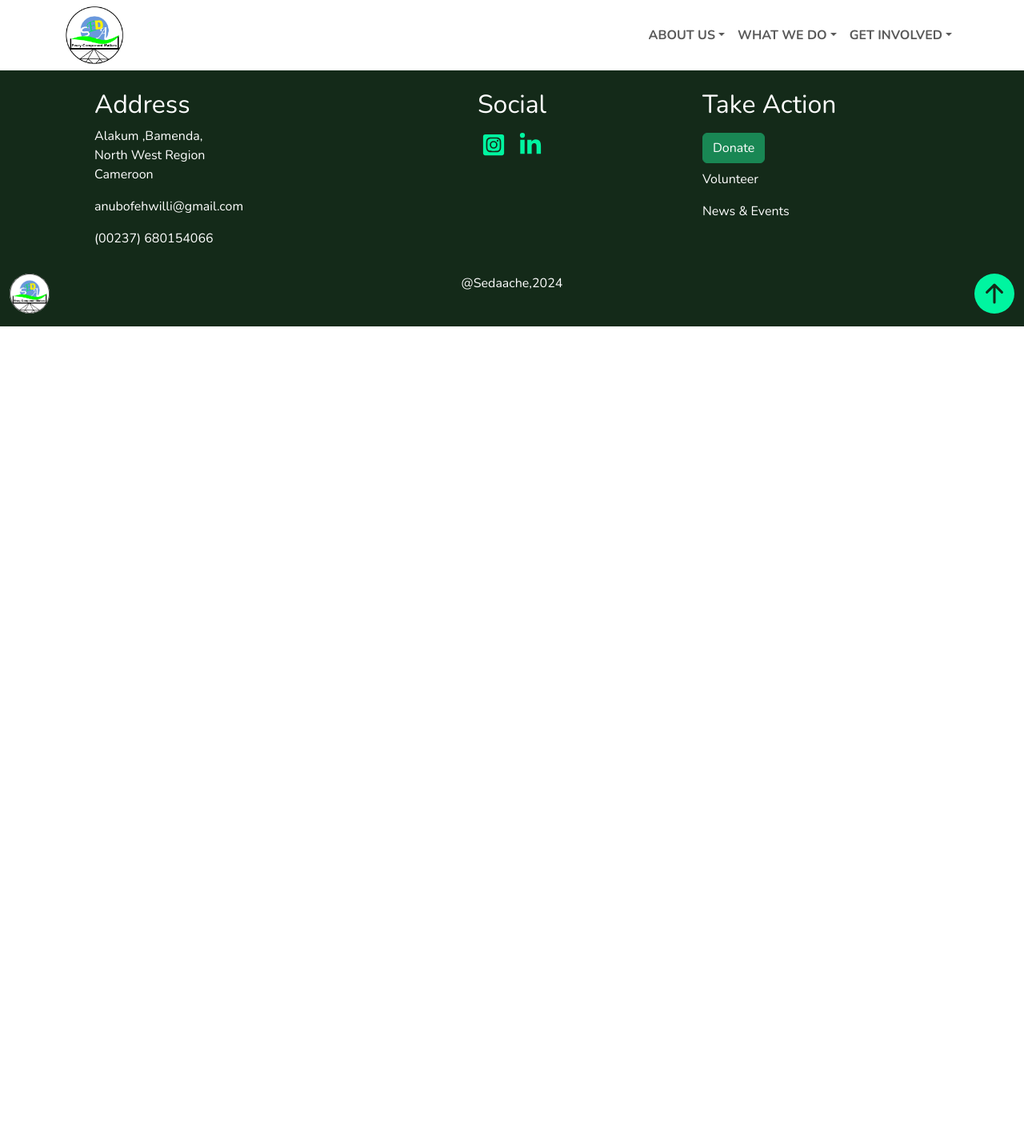
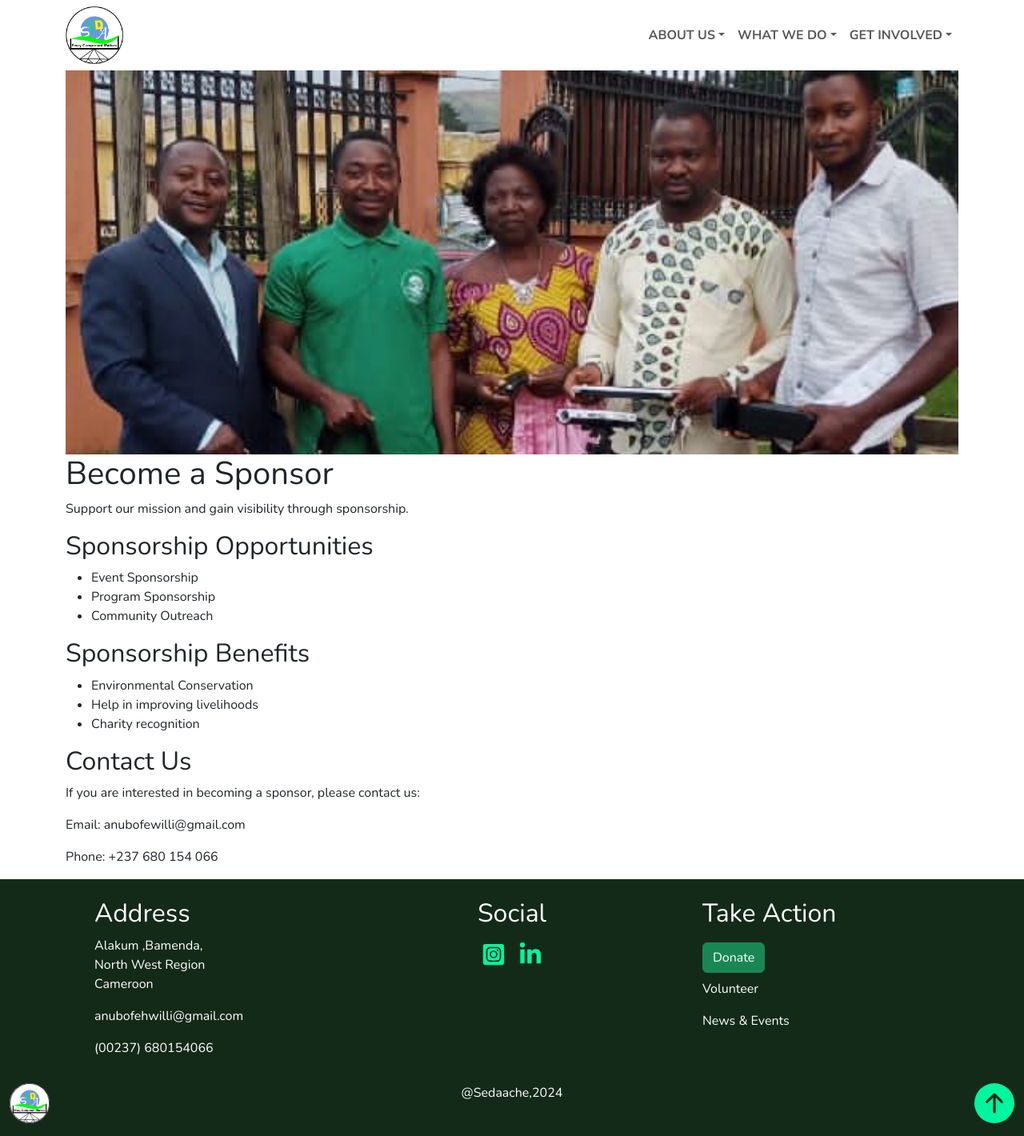
Before and after one commit to yvette809/seda, a React (Create React App) app: page /sponsors in a window 1280 px wide. Shown: the whole page at 80% size. Before the commit the page ends 800 px from the top, so only its background shows below. Built offline with nearby package versions, Linux system fonts and the light colour scheme; some icons are missing.

Commit message:
sponsorship page added

```diff
--- a/src/components/Navigation.jsx
+++ b/src/components/Navigation.jsx
@@ -8,7 +8,7 @@ import { Link,Outlet } from 'react-router-dom';
 function Navigation() {
   return (
     <>
-    <Navbar expand="md" className="main-nav" >
+    <Navbar expand="md" className="main-nav " >
       <Container>
         <Link to="/"><Navbar.Brand ><img src={logo} alt="seda logo" className="logo" /></Navbar.Brand></Link>
         <Navbar.Toggle aria-controls="basic-navbar-nav" />
--- a/src/index.css
+++ b/src/index.css
@@ -210,20 +210,18 @@ ul.objectives li {
   background-attachment: fixed;
   background-position: center;
   background-repeat: no-repeat;
+  width: 100%;
+  height: 60vh;
+  z-index: -1;
+}
+
+.content{
+  z-index: 1;
 }
 /* end of sponsors */
 /* donation */
 
-.content {
-  position: relative;
-  z-index: 1;
-  padding: 20px;
-  color: #ffffff;
-  height: 60vh;
-  border: 1px solid darkcyan;
-  background-color: red;
-  font-weight: 700;
-}
+
 /* Donation Styles */
 .donation-container {
   background-color: #f8f9fa; /* Set a background color */
--- a/src/pages/Sponsors.jsx
+++ b/src/pages/Sponsors.jsx
@@ -2,10 +2,40 @@ import React from 'react'
 
 const Sponsors = () => {
   return (
-    <div className='container-fluid sponsors'>
+    <div className="container">
+      <div className="sponsors"></div>
+      <div className="sponsorship-content">
+        <h1>Become a Sponsor</h1>
+        <p>Support our mission and gain visibility through sponsorship.</p>
 
+        <section className="sponsorship-opportunities">
+          <h2>Sponsorship Opportunities</h2>
+          <ul>
+            <li>Event Sponsorship</li>
+            <li>Program Sponsorship</li>
+            <li>Community Outreach</li>
+            {/* Add more opportunities as needed */}
+          </ul>
+        </section>
+
+        <section className="sponsorship-benefits">
+          <h2>Sponsorship Benefits</h2>
+          <ul>
+            <li>Environmental Conservation</li>
+            <li>Help in improving livelihoods</li>
+            <li>Charity recognition</li>
+          </ul>
+        </section>
+
+        <section className="sponsorship-contact">
+          <h2>Contact Us</h2>
+          <p>If you are interested in becoming a sponsor, please contact us:</p>
+          <p>Email: anubofewilli@gmail.com</p>
+          <p>Phone: +237 680 154 066</p>
+        </section>
+      </div>
     </div>
-  )
-}
+  );
+};
 
 export default Sponsors
```
